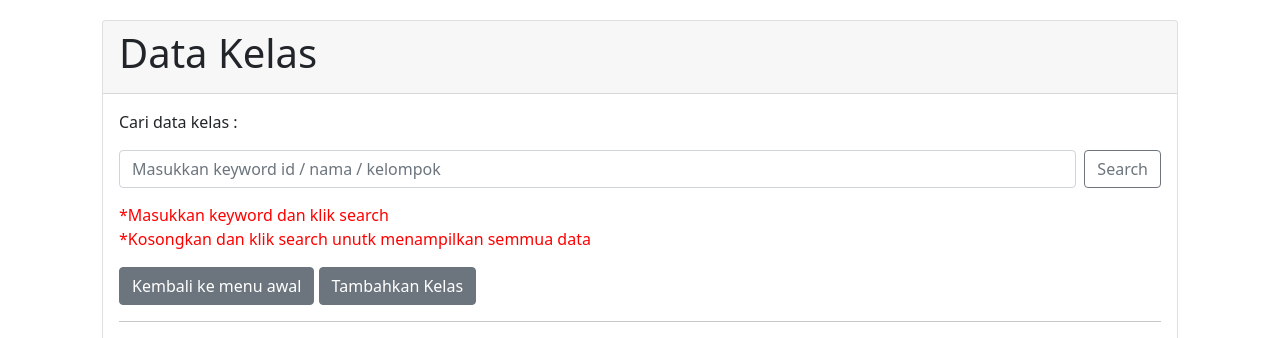
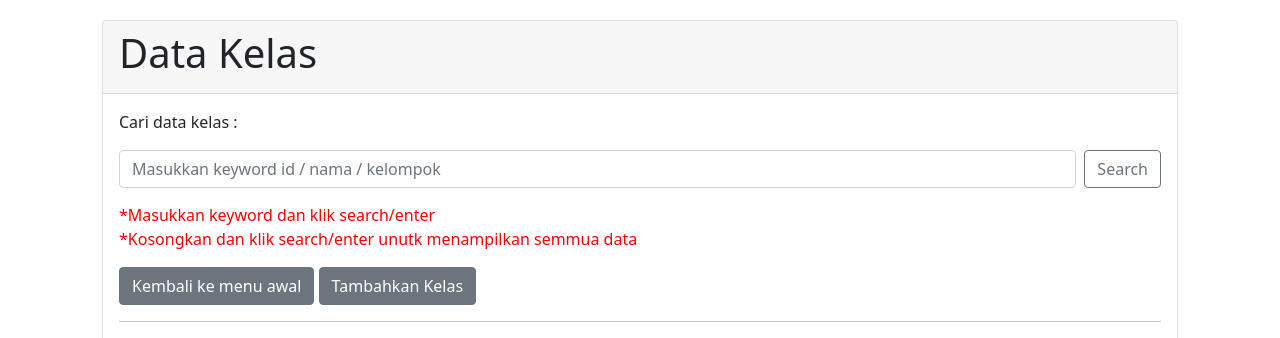
Before and after one commit to nafi-36/perpustakaan_php, a PHP site: page /tampil_kelas.php in a window 1280 px wide. Shown: the top 338 px of the page. Run offline with PHP 8.4, Linux system fonts and the light colour scheme; data that the repository does not hold is empty.

Commit message:
Update tampil_kelas.php

```diff
--- a/tampil_kelas.php
+++ b/tampil_kelas.php
@@ -20,7 +20,7 @@
                 <input class="form-control me-2" type="search" name="cari" placeholder="Masukkan keyword id / nama / kelompok" aria-label="Search">
                 <button class="btn btn-outline-secondary" type="submit">Search</button>
             </form>
-            <p style="color: red;">*Masukkan keyword dan klik search<br>*Kosongkan dan klik search unutk menampilkan semmua data</p>
+            <p style="color: red;">*Masukkan keyword dan klik search/enter<br>*Kosongkan dan klik search/enter unutk menampilkan semmua data</p>
             <a class="btn btn-secondary" href="perpus.html" role="button">Kembali ke menu awal</a>
             <a class="btn btn-secondary" href="tambah_kelas.php" role="button">Tambahkan Kelas</a>
             <hr>
```
